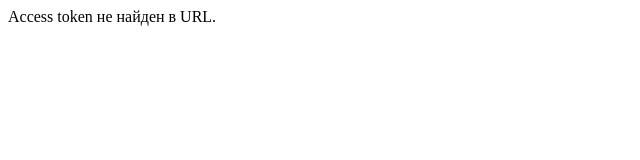
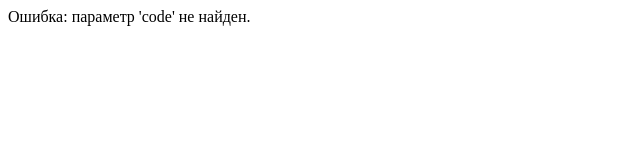
Before and after one commit to gofa4a/patreon-auth, a plain HTML site: page index.html in a window 1280 px wide. Shown: the full height of the page, 0-640 px from the left. Drawn offline with Linux system fonts and the light colour scheme.

Commit message:
Update index.html

```diff
--- a/index.html
+++ b/index.html
@@ -2,27 +2,29 @@
 <html>
 <head>
   <meta charset="UTF-8">
-    <title>Авторизация Patreon</title>
+  <title>Redirecting...</title>
   <script>
     window.onload = () => {
-        const hash = new URLSearchParams(window.location.hash.substring(1));
-        const token = hash.get("access_token");
-        if (!token) {
-          document.body.innerText = "Access token не найден в URL.";
+      const query = new URLSearchParams(window.location.search);
+      const code = query.get("code");
+
+      if (!code) {
+        document.body.innerText = "Ошибка: параметр 'code' не найден.";
         return;
       }
 
-        fetch(`http://localhost:12345/?token=${token}`)
+      // Передаем код локальному серверу игры (Ren'Py)
+      fetch(`http://localhost:12345/?code=${code}`)
         .then(() => {
-            document.body.innerHTML = "<h2>Авторизация прошла успешно.</h2><p>Вы можете вернуться в игру.</p>";
+          document.body.innerHTML = "<h1>Готово! Можете вернуться в игру.</h1>";
         })
         .catch(() => {
-            document.body.innerText = "Не удалось передать токен в игру.";
+          document.body.innerText = "Не удалось передать код игре.";
         });
     };
   </script>
 </head>
 <body>
-    <p>Авторизация... Ожидаем ответа.</p>
+  Подождите... Перенаправление в игру.
 </body>
 </html>
```
Lines whose indentation alone changed are shown as unchanged.
